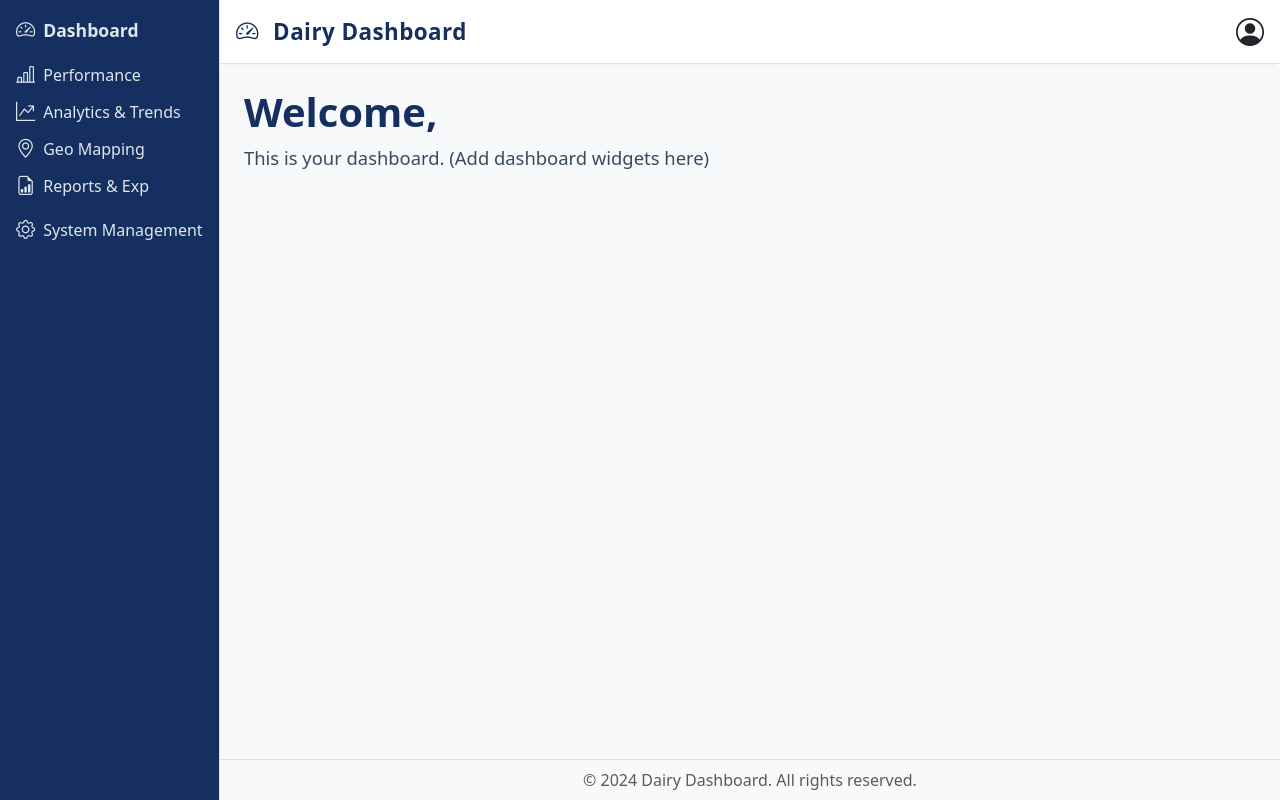
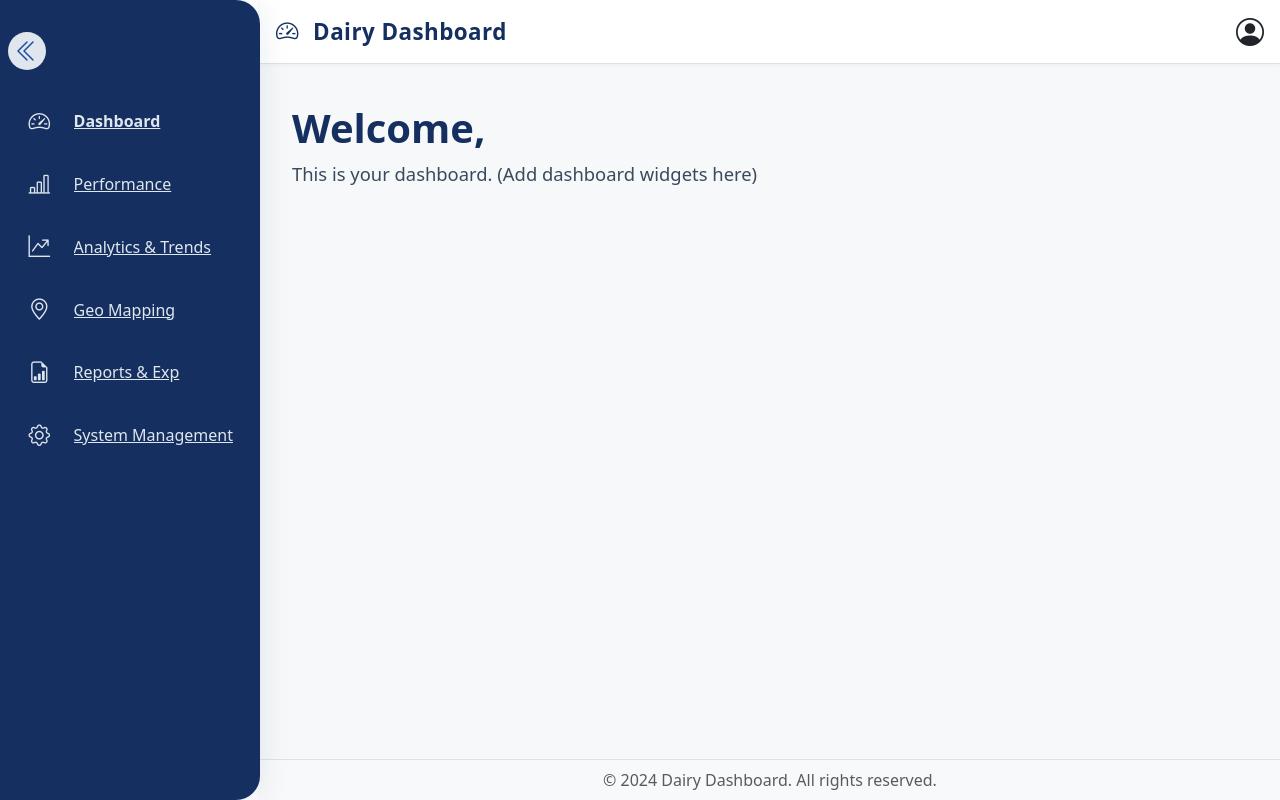
Before and after one commit to SunayanaEY/nmddcode, an Angular app: page /dashboard in a window 1280 px wide. Built offline with nearby package versions, Linux system fonts and the light colour scheme.

Commit message:
updates dashboard collapse expand

```diff
--- a/src/app/pages/dashboard.component.css
+++ b/src/app/pages/dashboard.component.css
@@ -1,3 +1,71 @@
+.dashboard-layout {
+  display: flex;
+  min-height: 100vh;
+}
+
+.main-content-wrapper {
+  margin-left: 260px;
+  width: calc(100vw - 260px);
+  display: flex;
+  flex-direction: column;
+  height: 100vh;
+  transition: margin-left 0.2s, width 0.2s;
+}
+
+.dashboard-layout.sidebar-collapsed .main-content-wrapper {
+  margin-left: 70px;
+  width: calc(100vw - 70px);
+}
+
+app-header {
+  position: fixed;
+  top: 0;
+  left: 260px;
+  right: 0;
+  z-index: 1040;
+  width: calc(100vw - 260px);
+  transition: left 0.2s, width 0.2s;
+}
+
+.dashboard-layout.sidebar-collapsed app-header {
+  left: 70px;
+  width: calc(100vw - 70px);
+}
+
+.dashboard-main-content {
+  flex: 1 1 auto;
+  overflow-y: auto;
+  padding: 6.5rem 2rem 2rem 2rem;
+  background: #f6f8fa;
+  border-radius: 0.5rem;
+  box-shadow: 0 2px 8px rgba(21, 48, 96, 0.04);
+  min-height: 400px;
+  margin-top: 0;
+}
+
+app-footer {
+  position: fixed;
+  left: 260px;
+  right: 0;
+  bottom: 0;
+  z-index: 1040;
+  width: calc(100vw - 260px);
+  transition: left 0.2s, width 0.2s;
+}
+
+.dashboard-layout.sidebar-collapsed app-footer {
+  left: 70px;
+  width: calc(100vw - 70px);
+}
+
+@media (max-width: 900px) {
+  .main-content-wrapper, app-header, app-footer {
+    margin-left: 70px;
+    left: 70px;
+    width: calc(100vw - 70px);
+  }
+}
+
 main {
   min-height: 400px;
   background: #f6f8fa;
--- a/src/app/pages/dashboard.component.html
+++ b/src/app/pages/dashboard.component.html
@@ -1,8 +1,8 @@
-<div class="d-flex" style="min-height: 100vh;">
-  <app-sidebar></app-sidebar>
-  <div class="flex-grow-1 d-flex flex-column">
+<div class="dashboard-layout" [class.sidebar-collapsed]="collapsed">
+  <app-sidebar (collapsedChange)="collapsed = $event"></app-sidebar>
+  <div class="main-content-wrapper">
     <app-header [user]="auth.getUser()"></app-header>
-    <main class="flex-grow-1 p-4 bg-light">
+    <main class="dashboard-main-content">
       <h2>Welcome, {{ auth.getUser()?.name }}</h2>
       <p>This is your dashboard. (Add dashboard widgets here)</p>
     </main>
--- a/src/app/pages/dashboard.component.ts
+++ b/src/app/pages/dashboard.component.ts
@@ -13,5 +13,6 @@ import { SidebarComponent } from './sidebar.component';
   styleUrls: ['./dashboard.component.css']
 })
 export class DashboardComponent {
+  collapsed = false;
   constructor(public auth: AuthService) {}
 }
--- a/src/app/pages/sidebar.component.css
+++ b/src/app/pages/sidebar.component.css
@@ -1,26 +1,105 @@
 .sidebar-nav {
   background: #153060;
   color: #fff;
-  min-height: 100vh;
-  border-right: none;
+  position: fixed;
+  top: 0;
+  left: 0;
+  height: 100vh;
+  width: 260px;
+  padding: 1.5rem 0.5rem 0.5rem 0.5rem;
+  box-shadow: 0 4px 32px 0 rgba(21, 48, 96, 0.10);
+  display: flex;
+  flex-direction: column;
+  align-items: stretch;
+  border-radius: 0 1.5rem 1.5rem 0;
+  margin: 0;
+  transition: width 0.2s, border-radius 0.2s, background 0.2s;
+  z-index: 1050;
 }
 
-.nav-link {
+.sidebar-nav.collapsed {
+  width: 70px;
+  align-items: center;
+  border-radius: 0 2.5rem 2.5rem 0;
+  padding-left: 0.2rem;
+  padding-right: 0.2rem;
+}
+
+.sidebar-top-row {
+  width: 100%;
+  display: flex;
+  align-items: center;
+  justify-content: flex-start;
+  gap: 0.5rem;
+}
+
+.sidebar-link {
   color: #e0e6ed;
   font-weight: 500;
-  border-radius: 0.375rem;
-  transition: background 0.2s, color 0.2s;
+  border-radius: 1rem;
+  padding: 0.7rem 1.1rem;
+  margin-bottom: 0.2rem;
+  display: flex;
+  align-items: center;
+  font-size: 1rem;
+  transition: background 0.18s, color 0.18s, box-shadow 0.18s, padding 0.18s;
+  border: none;
+  position: relative;
+  white-space: nowrap;
+  overflow: hidden;
+  gap: 0.8rem;
 }
 
-.nav-link.active, .nav-link:focus, .nav-link:hover {
+.sidebar-link .bi {
+  font-size: 1.35rem;
+  min-width: 1.7rem;
+  text-align: center;
+  color: #e0e6ed;
+  transition: color 0.18s;
+}
+
+.sidebar-link.active, .sidebar-link:focus, .sidebar-link:hover {
   background: #2351a2;
   color: #fff !important;
+  font-weight: 700;
+  box-shadow: 0 2px 8px 0 rgba(79, 140, 255, 0.08);
+}
+.sidebar-link.active .bi, .sidebar-link:focus .bi, .sidebar-link:hover .bi {
+  color: #fff;
 }
 
-.nav-link .bi {
-  font-size: 1.2rem;
+.sidebar-label {
+  flex: 1;
+  overflow: hidden;
+  text-overflow: ellipsis;
 }
 
-.nav-link.fw-bold {
-  font-size: 1.1rem;
+.sidebar-nav.collapsed .sidebar-link {
+  justify-content: center;
+  padding: 0.7rem 0.2rem;
 }
+
+.sidebar-nav.collapsed .sidebar-link .sidebar-label {
+  display: none;
+}
+
+.sidebar-toggle-btn {
+  background: #e0e6ed;
+  border: none;
+  color: #2351a2;
+  font-size: 1.5rem;
+  cursor: pointer;
+  outline: none;
+  border-radius: 50%;
+  width: 38px;
+  height: 38px;
+  display: flex;
+  align-items: center;
+  justify-content: center;
+  transition: background 0.18s, color 0.18s;
+}
+
+.sidebar-toggle-btn:hover {
+  background: #2351a2;
+  color: #fff;
+}
--- a/src/app/pages/sidebar.component.html
+++ b/src/app/pages/sidebar.component.html
@@ -1,20 +1,48 @@
-<nav class="sidebar-nav d-flex flex-column  border-end vh-100 p-3" style="width: 220px;">
-  <a class="nav-link d-flex align-items-center mb-3 fw-bold" routerLink="/dashboard" routerLinkActive="active">
-    <i class="bi bi-speedometer2 me-2"></i> Dashboard
+<div class="sidebar-nav" [class.collapsed]="collapsed">
+  <!-- Top Row: Collapse Button Left -->
+  <div class="sidebar-top-row d-flex align-items-center justify-content-start mb-4 mt-2">
+    <button class="sidebar-toggle-btn me-2" (click)="toggleSidebar()" aria-label="Toggle sidebar">
+      <i class="bi" [ngClass]="collapsed ? 'bi-chevron-double-right' : 'bi-chevron-double-left'"></i>
+    </button>
+  </div>
+
+  <!-- Menu Items -->
+  <nav class="flex-grow-1">
+    <a class="sidebar-link d-flex align-items-center mb-2 fw-bold"
+       routerLink="/dashboard" routerLinkActive="active"
+       [attr.title]="collapsed ? 'Dashboard' : null">
+      <i class="bi bi-speedometer2 me-2"></i>
+      <span class="sidebar-label" *ngIf="!collapsed">Dashboard</span>
     </a>
-  <a class="nav-link d-flex align-items-center mb-2" routerLink="/performance" routerLinkActive="active">
-    <i class="bi bi-bar-chart-line me-2"></i> Performance
+    <a class="sidebar-link d-flex align-items-center mb-2"
+       routerLink="/performance" routerLinkActive="active"
+       [attr.title]="collapsed ? 'Performance' : null">
+      <i class="bi bi-bar-chart-line me-2"></i>
+      <span class="sidebar-label" *ngIf="!collapsed">Performance</span>
     </a>
-  <a class="nav-link d-flex align-items-center mb-2" routerLink="/analytics" routerLinkActive="active">
-    <i class="bi bi-graph-up-arrow me-2"></i> Analytics & Trends
+    <a class="sidebar-link d-flex align-items-center mb-2"
+       routerLink="/analytics" routerLinkActive="active"
+       [attr.title]="collapsed ? 'Analytics & Trends' : null">
+      <i class="bi bi-graph-up-arrow me-2"></i>
+      <span class="sidebar-label" *ngIf="!collapsed">Analytics & Trends</span>
     </a>
-  <a class="nav-link d-flex align-items-center mb-2" routerLink="/geo-mapping" routerLinkActive="active">
-    <i class="bi bi-geo-alt me-2"></i> Geo Mapping
+    <a class="sidebar-link d-flex align-items-center mb-2"
+       routerLink="/geo-mapping" routerLinkActive="active"
+       [attr.title]="collapsed ? 'Geo Mapping' : null">
+      <i class="bi bi-geo-alt me-2"></i>
+      <span class="sidebar-label" *ngIf="!collapsed">Geo Mapping</span>
     </a>
-  <a class="nav-link d-flex align-items-center mb-2" routerLink="/reports" routerLinkActive="active">
-    <i class="bi bi-file-earmark-bar-graph me-2"></i> Reports & Exp
+    <a class="sidebar-link d-flex align-items-center mb-2"
+       routerLink="/reports" routerLinkActive="active"
+       [attr.title]="collapsed ? 'Reports & Exp' : null">
+      <i class="bi bi-file-earmark-bar-graph me-2"></i>
+      <span class="sidebar-label" *ngIf="!collapsed">Reports & Exp</span>
     </a>
-  <a class="nav-link d-flex align-items-center mt-2" routerLink="/system" routerLinkActive="active">
-    <i class="bi bi-gear me-2"></i> System Management
+    <a class="sidebar-link d-flex align-items-center mt-2"
+       routerLink="/system" routerLinkActive="active"
+       [attr.title]="collapsed ? 'System Management' : null">
+      <i class="bi bi-gear me-2"></i>
+      <span class="sidebar-label" *ngIf="!collapsed">System Management</span>
     </a>
   </nav>
+</div>
--- a/src/app/pages/sidebar.component.ts
+++ b/src/app/pages/sidebar.component.ts
@@ -1,4 +1,4 @@
-import { Component } from '@angular/core';
+import { Component, Output, EventEmitter } from '@angular/core';
 import { CommonModule } from '@angular/common';
 
 @Component({
@@ -8,4 +8,11 @@ import { CommonModule } from '@angular/common';
   templateUrl: './sidebar.component.html',
   styleUrls: ['./sidebar.component.css']
 })
-export class SidebarComponent {}
+export class SidebarComponent {
+  collapsed = false;
+  @Output() collapsedChange = new EventEmitter<boolean>();
+  toggleSidebar() {
+    this.collapsed = !this.collapsed;
+    this.collapsedChange.emit(this.collapsed);
+  }
+}
```
Lines whose indentation alone changed are shown as unchanged.
